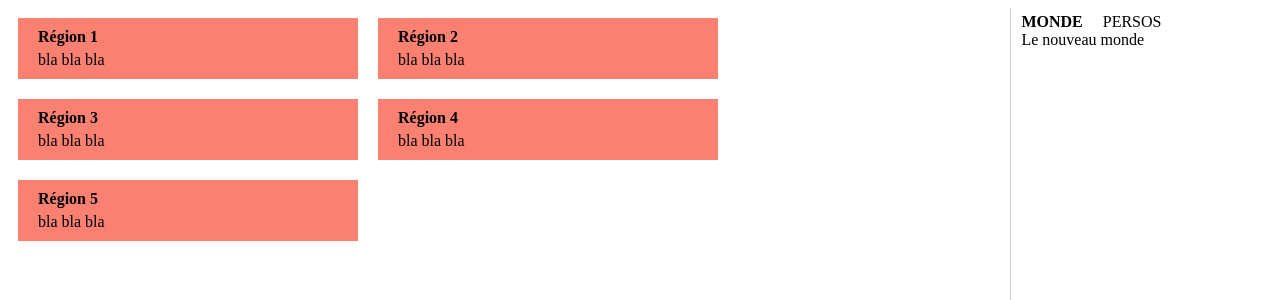
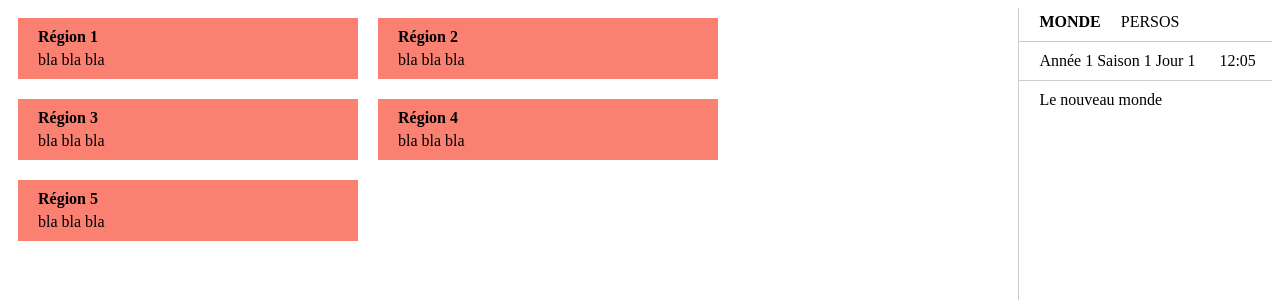
Before and after one commit to eramstein/chateau, a Svelte app: page / in a window 1280 px wide. Shown: the top 300 px of the page. Built offline with nearby package versions, Linux system fonts and the light colour scheme; the HTML template or start-up script is replaced by a standard one.

Commit message:
adds time management

```diff
--- a/src/engine/game.ts
+++ b/src/engine/game.ts
@@ -1,15 +1,31 @@
 import { World, createWorld } from "./world";
+import { Time, updateTime } from "./time";
 
 export interface GameState {
     world: World;
+    time: Time;
+}
+
+export function nextGameState(gameState : GameState): GameState {
+
+    gameState.time = updateTime(gameState.time)
+
+    return gameState
 }
 
 export function initGameState(): GameState {
     let gameState : GameState = {
         world: null,
+        time: {
+            year: 1,
+            season: 1,
+            day: 1,
+            hour: 12,
+            minute: 0,
+        },
     }
 
-    gameState = createWorld(gameState)
+    gameState.world = createWorld()
 
     return gameState
 }
--- /dev/null
+++ b/src/engine/time.ts
@@ -0,0 +1,46 @@
+export interface Time {
+    year: number;
+    season: number;
+    day: number;
+    hour: number;
+    minute: number;
+}
+
+const SEASON_DURATION = 30;
+const SEASON_COUNT = 4;
+
+export function updateTime(time : Time): Time {
+
+    // 1 time tick = 1 minute
+    let minute = time.minute + 1;
+    let { hour, day, season, year } = time;
+
+
+    if (minute > 59) {
+        minute = 0;
+        hour++;
+    }
+
+    if (hour > 23) {
+        hour = 0;
+        day++;
+    }
+
+    if (day > SEASON_DURATION) {
+        day = 1;
+        season++;
+    }
+
+    if (season > SEASON_COUNT) {
+        season = 1;
+        year++;
+    }
+
+    return {
+        year,
+        season,
+        day,
+        hour,
+        minute,
+    }
+}
--- a/src/engine/world.ts
+++ b/src/engine/world.ts
@@ -26,7 +26,7 @@ const WORLD_SIZE = 5;
 const REGION_SIZE = 5;
 const PLACE_SIZE = 5;
 
-export function createWorld(gs: GameState): GameState {
+export function createWorld(): World {
     const world : World = {
         name: "Le nouveau monde",
         regions: [],
@@ -37,8 +37,7 @@ export function createWorld(gs: GameState): GameState {
         world.regions.push(newRegion);
     }
 
-    gs.world = world
-    return gs
+    return world
 }
 
 export function createRegion(world : World): Region {
--- a/src/keybinds.ts
+++ b/src/keybinds.ts
@@ -1,4 +1,4 @@
-import { saveState, resetState } from './stores';
+import { saveState, resetState, State } from './stores';
 
 export function handleKeyPress(event) {
 	// s -> save
@@ -9,4 +9,16 @@ export function handleKeyPress(event) {
 	if (event.charCode === 114) {
 		resetState()
 	}
+	// space -> toggle pause
+	if (event.charCode === 32) {
+		State.togglePause()
+	}
+	// plus -> speed up
+	if (event.charCode === 43) {
+		State.updateSpeed(1)
+	}
+	// minus -> slow down
+	if (event.charCode === 45) {
+		State.updateSpeed(-1)
+	}
 }
--- a/src/stores.ts
+++ b/src/stores.ts
@@ -1,5 +1,5 @@
 import { writable, get } from 'svelte/store';
-import { GameState, initGameState } from './engine/game';
+import { GameState, initGameState, nextGameState } from './engine/game';
 import { handleKeyPress } from './keybinds';
 
 export enum Screen {
@@ -9,9 +9,9 @@ export enum Screen {
 
 export interface UI {
 	openScreen: Screen;
-	selections: {
-		region: string;
-	}
+	screenParameters: any;
+	timeSpeed: number;
+	pause: boolean;
 }
 
 export interface FullState {
@@ -19,20 +19,50 @@ export interface FullState {
 	ui: UI,
 }
 
+const TICK_TIME = 1000;
+let STOP = false;
+
 export const State = createFullState();
 
 function createFullState() {
 	const initialState = getSavedState();
 
-	const { subscribe, set, update } = writable(initialState);
+	const { subscribe, set, update } = writable(initialState, function start(set) {
+		function nextState(ms) {
+			setTimeout(() => {
+				const state = get(State);
+				const t0 = performance.now();
+				const next = state.ui.pause ? state.game : nextGameState(state.game);
+				const t1 = performance.now();
+				const refreshTarget = TICK_TIME / state.ui.timeSpeed;
+				const refreshMs = Math.max(0, refreshTarget - (t1 - t0));
+				set({
+					game: next,
+					ui: state.ui,
+				});
+				if (!STOP) {
+					nextState(refreshMs);
+				}
+			}, ms);
+		}
+
+		nextState(TICK_TIME);
+
+		return function stop() {
+			STOP = true;
+		};
+	});
+
 
 	return {
 		subscribe,
 		initialize: () => set(getNewState()),
 
 		// UI actions
+		updateSpeed: diff => update(s => { s.ui.timeSpeed = Math.max(1, Math.min(10, s.ui.timeSpeed + diff)); return s; }),
+		togglePause: () => update(s => { s.ui.pause = !s.ui.pause; return s; }),
 		openWorld: () => update(s => { s.ui.openScreen = Screen.World; return s; }),
-		openRegion: regionID => update(s => { s.ui.openScreen = Screen.Region; s.ui.selections.region = regionID; return s; }),
+		openRegion: regionName => update(s => { s.ui.openScreen = Screen.Region; s.ui.screenParameters = { region: regionName }; return s; }),
 
 		// Gameplay actions
 		// addZone: zoneID => update(gs => spawnZone(gs, zoneID)),
@@ -44,9 +74,9 @@ function getNewState(): FullState {
 		game: initGameState(),
 		ui: {
 			openScreen: Screen.World,
-			selections: {
-				region: null,
-			},
+			screenParameters: null,
+			timeSpeed: 1,
+			pause: false,
 		},
 	}
 }
--- a/src/ui/game/Main.svelte
+++ b/src/ui/game/Main.svelte
@@ -17,7 +17,6 @@
     .right-panel {
         width: 20%;
         padding-top: 5px;
-        padding-left: 10px;
     }
 </style>
 
@@ -27,7 +26,7 @@
             <World world={$State.game.world} />
         {/if}
         {#if $State.ui.openScreen === "REGION"}
-            <Region region={$State.game.world.regions[0]} />
+            <Region region={$State.game.world.regions.filter(r => r.name === $State.ui.screenParameters.region)[0]} />
         {/if}
     </div>
     <div class="right-panel">
--- a/src/ui/game/map/Region.svelte
+++ b/src/ui/game/map/Region.svelte
@@ -4,10 +4,20 @@
     export let region;
 </script>
 
+<style>
+    .place {
+        float: left;
+        width: 300px;
+        background: rgb(236, 231, 230);
+        padding: 10px 20px;
+        margin: 10px;
+    }
+</style>
+
 <div>
-    <div>{ region.name }</div>
-    <div>{ region.description }</div>
     {#each region.places as place (place.name) }
-        <Place place={place} />
+        <div class="place">
+            <Place place={place} />
+        </div>
     {/each}
 </div>
--- a/src/ui/game/map/World.svelte
+++ b/src/ui/game/map/World.svelte
@@ -25,7 +25,7 @@
 
 <div class="world">
     {#each world.regions as region (region.name) }
-        <div class="region" on:click={ () => State.openRegion(0) }>
+        <div class="region" on:click={ () => State.openRegion(region.name) }>
             <div class="region-name">{ region.name }</div>
             <div>{ region.description }</div>
         </div>
--- /dev/null
+++ b/src/ui/game/sidebar/SideRegion.svelte
@@ -0,0 +1,7 @@
+<script>
+    export let region;
+</script>
+
+<div>
+    <div>{ region.description }</div>
+</div>
--- a/src/ui/game/sidebar/Sidebar.svelte
+++ b/src/ui/game/sidebar/Sidebar.svelte
@@ -1,5 +1,6 @@
 <script>
     import { State } from '../../../stores';
+    import SideRegion from './SideRegion.svelte';
 
     export let game;
     export let ui;
@@ -8,6 +9,7 @@
 <style>
     .top-menu {
         display: flex;
+        padding-left: 20px;
     }
     .top-menu div {
         padding-right: 20px;
@@ -15,20 +17,51 @@
     .selected {
         font-weight: bold;
     }
+    .block {
+        padding-top: 10px;
+        padding-bottom: 10px;
+        margin-top: 10px;
+        margin-bottom: 10px;
+        border-top: 1px solid #ccc;
+        border-bottom: 1px solid #ccc;
+        padding-left: 20px;
+    }
+    .details {
+        padding-left: 20px;
+    }
 </style>
 
 <div>
     <div class="top-menu">
-        <div class={ ui.openScreen === "WORLD" ? "selected" : ""}
+        <div class={ ui.openScreen === "WORLD" || ui.openScreen === "REGION" ? "selected" : ""}
             on:click={ () => State.openWorld() }
         >
             MONDE
         </div>
         <div>PERSOS</div>
     </div>
-    <div>
+    <div class="block">
+        <span>Année {game.time.year}</span>
+        <span>Saison {game.time.season}</span>
+        <span style="padding-right: 20px">Jour {game.time.day}</span>
+        <span>{game.time.hour}:{game.time.minute < 10 ? '0' : ''}{game.time.minute}</span>
+    </div>
+    {#if ui.openScreen === "REGION"}
+    <div class="block">
+        {#each game.world.regions as region (region.name) }
+            <div class={ ui.screenParameters.region === region.name ? "selected" : ""}
+                on:click={ () => State.openRegion(region.name) }>
+                { region.name }
+            </div>
+        {/each}
+    </div>
+    {/if}
+    <div class="details">
         {#if ui.openScreen === "WORLD"}
             { game.world.name }
         {/if}
+        {#if ui.openScreen === "REGION"}
+            <SideRegion region={game.world.regions.filter(r => r.name === ui.screenParameters.region)[0]} />
+        {/if}
     </div>
 </div>
```
Also changed, not shown: src/utils.ts (added).
